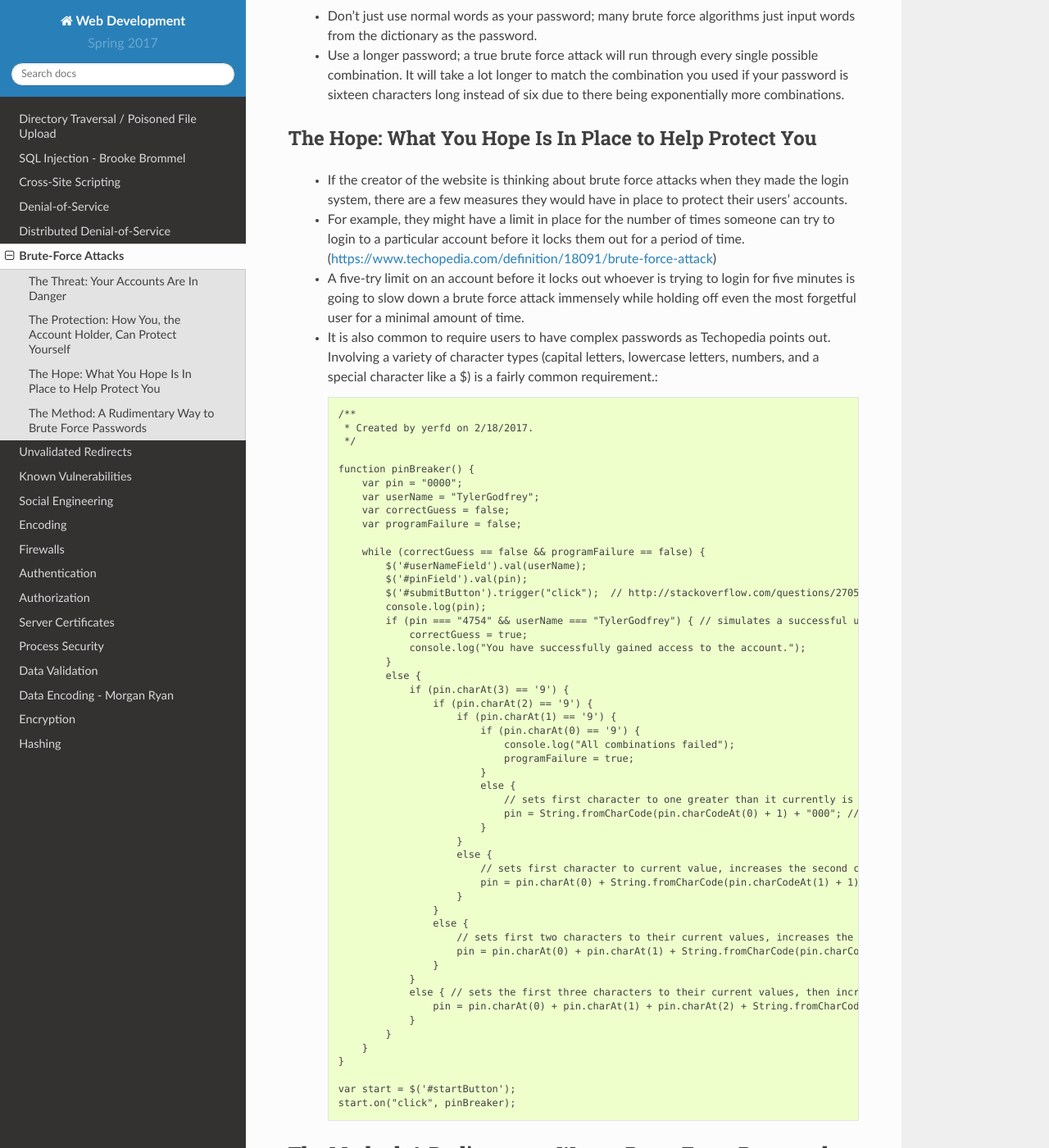
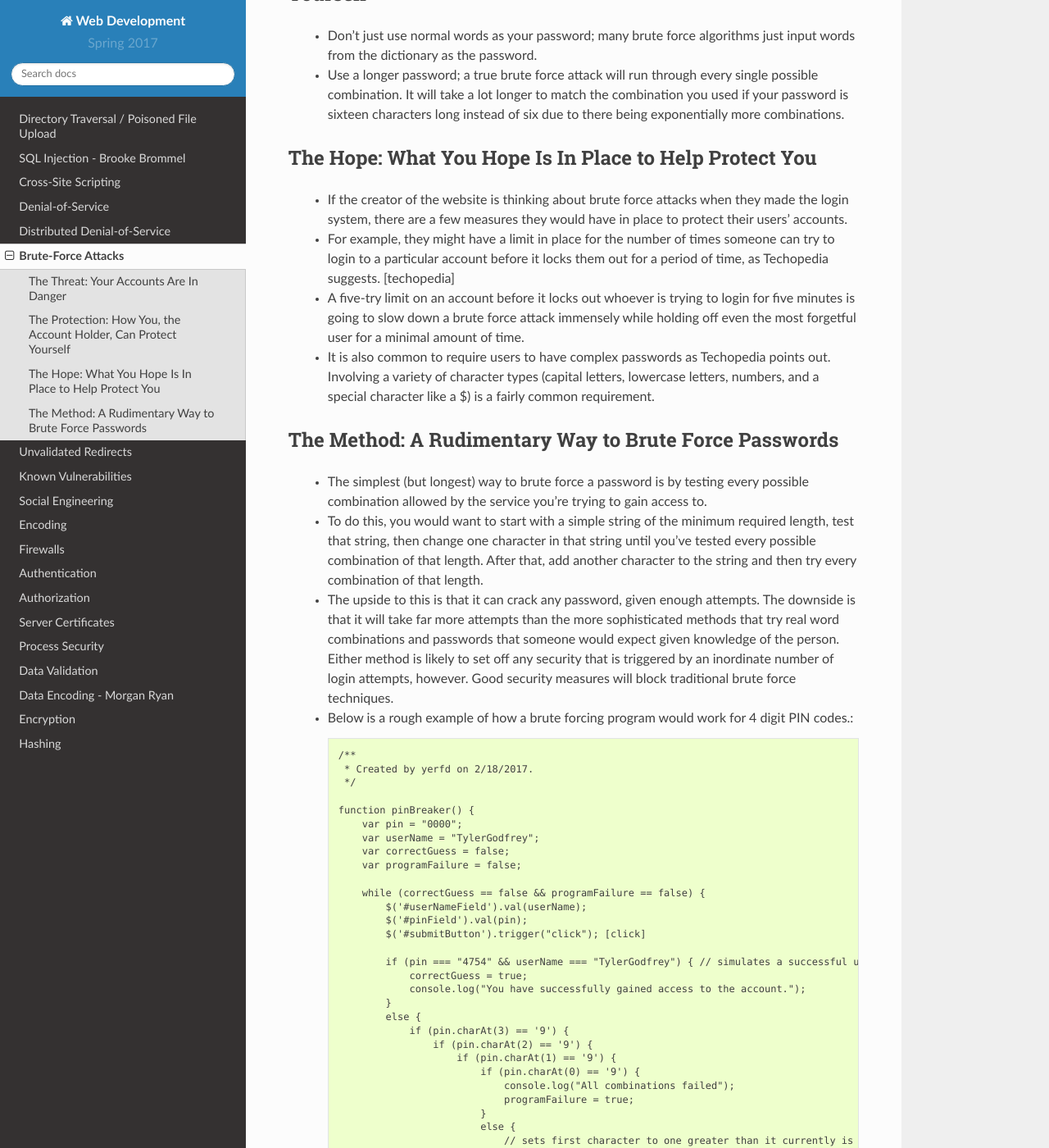
Before and after one commit to pvcraven/2017_web_security, a Sphinx documentation site: the page built from source/brute_force/brute_force.rst, in a window 1280 px wide and 1400 px high, scrolled down 752 px. Shown: the whole window at 82% size. Built offline with Sphinx 7.4.7 and the Read the Docs theme 2.0.0, drawn with Linux system fonts in a browser that asks for light colours; some of the changed lines change nothing that is shown; some of the changed text lies outside the part shown.

Commit message:
Added citations.

```diff
--- a/source/brute_force/brute_force.rst
+++ b/source/brute_force/brute_force.rst
@@ -13,11 +13,9 @@
 =======================================
 
 	* With the help of brute force attacks and a lack of protections against them, anyone can access your accounts online.
-	* Even for a computer with minimal power, it takes only about twenty minutes to crack most
-	  passwords. (http://searchsecurity.techtarget.com/definition/brute-force-cracking)
+		* Even for an old computer with minimal power, it takes only about twenty minutes to crack most passwords. [TechTarget] It would take much less with today's computers.
 	* The threat of brute forcing means that both the user and the creator of the website need to take action to protect against these attacks.
-	* These attacks mean that someone can gain illegitimate administrative privileges to websites and use that power to upload harmful code where
-	  it will be spread to the users. (https://blog.sucuri.net/2013/04/brute-force-attacks-and-their-consequences.html)
+	* According to Sucuri, these attacks mean that someone can gain illegitimate administrative privileges to websites and use that power to upload harmful code where it will be spread to the users. [sucuri]
 
 =================================================================
 The Protection: How You, the Account Holder, Can Protect Yourself
@@ -34,13 +32,31 @@
 	* If the creator of the website is thinking about brute force attacks when they made the login system, there are a few measures they
 	  would have in place to protect their users' accounts.
 	* For example, they might have a limit in place for the number of times someone can try to login to a particular account before it locks them
-	  out for a period of time.  (https://www.techopedia.com/definition/18091/brute-force-attack)
+	  out for a period of time, as Techopedia suggests. [techopedia]
 	* A five-try limit on an account before it locks out whoever is trying to login for five minutes is going to slow down
 	  a brute force attack immensely while holding off even the most forgetful user for a minimal amount of time.
 	* It is also common to require users to have complex passwords as Techopedia points out. Involving a variety of
-	  character types (capital letters, lowercase letters, numbers, and a special character like a $) is a fairly common requirement.::
+	  character types (capital letters, lowercase letters, numbers, and a special character like a $) is a fairly common requirement.
 
-	  	/**
+
+
+
+======================================================
+The Method: A Rudimentary Way to Brute Force Passwords
+======================================================
+
+ 	* The simplest (but longest) way to brute force a password is by testing every possible combination allowed by the service you're trying to
+ 	  gain access to.
+ 	* To do this, you would want to start with a simple string of the minimum required length, test that string, then change one character in
+ 	  that string until you've tested every possible combination of that length.  After that, add another character to the string and then try
+ 	  every combination of that length.
+ 	* The upside to this is that it can crack any password, given enough attempts.  The downside is that it will take far more attempts than the
+ 	  more sophisticated methods that try real word combinations and passwords that someone would expect given knowledge of the person.  Either
+ 	  method is likely to set off any security that is triggered by an inordinate number of login attempts, however.  Good security measures
+ 	  will block traditional brute force techniques.
+ 	* Below is a rough example of how a brute forcing program would work for 4 digit PIN codes.::
+
+ 		/**
 		 * Created by yerfd on 2/18/2017.
 		 */
 
@@ -53,8 +69,8 @@
 		    while (correctGuess == false && programFailure == false) {
 		        $('#userNameField').val(userName);
 		        $('#pinField').val(pin);
-		        $('#submitButton').trigger("click");  // http://stackoverflow.com/questions/2705583/how-to-simulate-a-click-with-javascript
-		        console.log(pin);
+		        $('#submitButton').trigger("click"); [click]
+
 		        if (pin === "4754" && userName === "TylerGodfrey") { // simulates a successful username-password combination being entered
 		            correctGuess = true;
 		            console.log("You have successfully gained access to the account.");
@@ -69,7 +85,7 @@
 		                        }
 		                        else {
 		                            // sets first character to one greater than it currently is and then changes the following three characters to 0.
-		                            pin = String.fromCharCode(pin.charCodeAt(0) + 1) + "000"; //http://stackoverflow.com/questions/12504042/what-is-a-method-that-can-be-used-to-increment-letters
+		                            pin = String.fromCharCode(pin.charCodeAt(0) + 1) + "000"; [increment]
 		                        }
 		                    }
 		                    else {
@@ -92,21 +108,14 @@
 		var start = $('#startButton');
 		start.on("click", pinBreaker);
 
+[sucuri]		Tony Perez. `"Brute Force Attacks and Their Consequences" <https://blog.sucuri.net/2013/04/brute-force-attacks-and-their-consequences.html>`_ Sucuri Inc., 12 Apr. 2013. Web. 18 Feb. 2017.
 
+[TechTarget]	Margaret Rouse. `"brute force cracking" <http://searchsecurity.techtarget.com/definition/brute-force-cracking>`_ TechTarget, Jul. 2006. Web. 18 Feb. 2017.
 
-======================================================
-The Method: A Rudimentary Way to Brute Force Passwords
-======================================================
+[techopedia]	`"Brute Force Attack" <https://www.techopedia.com/definition/18091/brute-force-attack>`_ Techopedia, Web. 18 Feb. 2017.
 
- 	* The simplest (but longest) way to brute force a password is by testing every possible combination allowed by the service you're trying to
- 	  gain access to.
- 	* To do this, you would want to start with a simple string of the minimum required length, test that string, then change one character in
- 	  that string until you've tested every possible combination of that length.  After that, add another character to the string and then try
- 	  every combination of that length.
- 	* The upside to this is that it can crack any password, given enough attempts.  The downside is that it will take far more attempts than the
- 	  more sophisticated methods that try real word combinations and passwords that someone would expect given knowledge of the person.  Either
- 	  method is likely to set off any security that is triggered by an inordinate number of login attempts, however.  Good security measures
- 	  will block traditional brute force techniques.
- 	* Below is a rough example of how a brute forcing program would work for 4 digit PIN codes.
+[click]			Adam Salma. `"How to simulate a click with JavaScript?" <http://stackoverflow.com/questions/2705583/how-to-simulate-a-click-with-javascript>`_ StackOverflow, 24 Jan. 2016. Web. 18 Feb. 2017.
+
+[increment]		Nathan Wall. `"What is a method that can be used to increment letters?" <http://stackoverflow.com/questions/12504042/what-is-a-method-that-can-be-used-to-increment-letters>`_ StackOverflow, 19 Sep. 2012. Web. 18 Feb. 2017.
 
 *Written by Tyler G, Edited by Lana and Nathan.*
```
